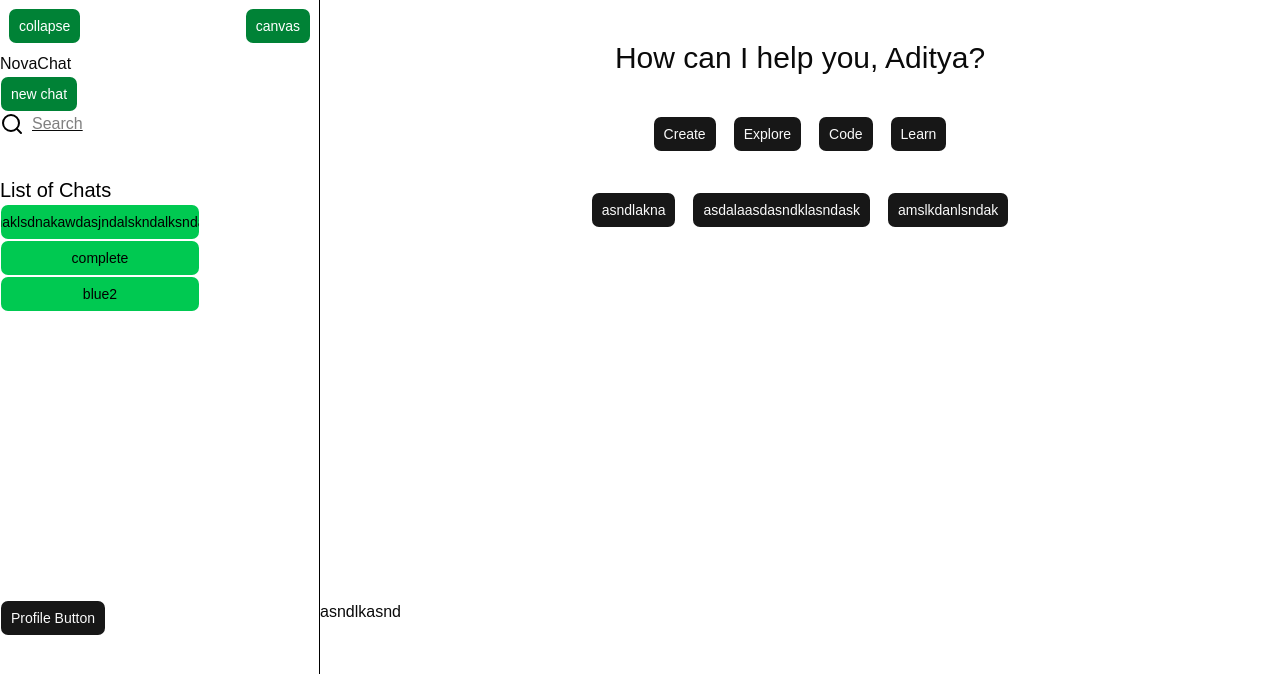
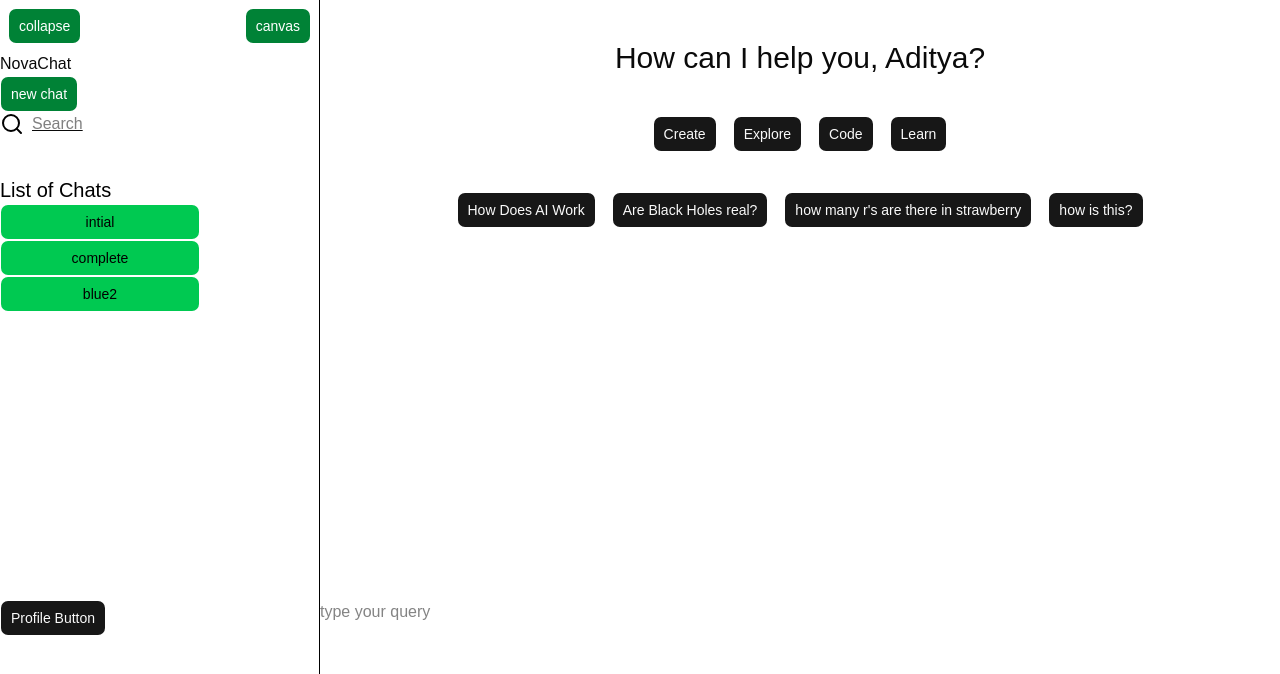
Before and after one commit to nameunknwnn/NovaChat, a React (Vite) app: page / in a window 1280 px wide. Shown: the top 674 px of the page. Built offline with nearby package versions, Linux system fonts and the light colour scheme.

Commit message:
added changed state

```diff
--- a/src/components/header.tsx
+++ b/src/components/header.tsx
@@ -1,14 +1,21 @@
+import { useState } from "react";
 import QueryBox from "./headerComponents/queryBox";
 import WelcomeDashboard from "./headerComponents/welcomeDashboard";
 
-const questions=["asndlakna", "asdalaasdasndklasndask","amslkdanlsndak"]
+const questions={create:["How Does AI Work", "Are Black Holes real?","how many r's are there in strawberry","how is this?"],
+    explore:["How Does AI Work", "Are Black Holes real?","how many r's are there in strawberry","how is this?"],
+    learn:["How Does AI Work", "Are Black Holes real?","how many r's are there in strawberry","how is this?"],
+    code:["How Does AI Work", "Are Black Holes real?","how many r's are there in strawberry","how is this?"]
+}
 
 export default function header(){
+    const [query,setQuery]=useState();
+    const [shown,setShown]=useState(true);
     return(
         <div className="h-screen">
-            <div className="h-3/4"><WelcomeDashboard username="Aditya" questions={questions}/></div>
+            <div className="h-3/4">{shown?<WelcomeDashboard username="Aditya" questions={questions} setQuery={setQuery} setShown={setShown}/>:<div></div>}</div>
             <div className="h-1/4">
-                <QueryBox text="asndlkasnd"/>
+                <QueryBox query={query} setQuery={setQuery} shown={shown} setShown={setShown}/>
             </div>
         </div>
     )
--- a/src/components/headerComponents/queryBox.tsx
+++ b/src/components/headerComponents/queryBox.tsx
@@ -1,16 +1,20 @@
-import { useEffect } from "react"
+import { useEffect, useState } from "react"
 
 
-export default function QueryBox({text}:{text:string}){
+export default function QueryBox({query,setQuery,shown,setShown}:{query:string ,shown:boolean,setShown:React.Dispatch<React.SetStateAction<boolean>> ,setQuery: React.Dispatch<React.SetStateAction<string>>}){
+    // const [s, setText]=useState("")
     useEffect(()=>{
         const timer= setTimeout(()=>{
 
         },1000)
         return ()=>clearTimeout(timer);
-    },[text])
+    },[query])
 
 
     return(<div>
-        <input placeholder="type your query" type="word" value={text} className="w-[400px] max-h-[200px] "/>
+        <input placeholder="type your query" type="word" value={query} className="w-[400px] max-h-[200px] " onChange={(e)=>{
+            setQuery(e.target.value);
+            e.target.value==""?setShown(true):setShown(false)
+        }}/>
          </div>)
 }
--- a/src/components/headerComponents/welcomeDashboard.tsx
+++ b/src/components/headerComponents/welcomeDashboard.tsx
@@ -1,27 +1,46 @@
+import { useState } from "react";
 import { Button } from "../ui/button"
+
+type QuestionsType={
+    create:string[]
+}
 
 type Props={
     username:string;
-    questions:string[];
+    questions:QuestionsType;
+    setQuery:React.Dispatch<React.SetStateAction<string>> ;
+    setShown:React.Dispatch<React.SetStateAction<boolean>> ;
 }
 
 
-export default function WelcomeDashboard({username ,questions}:Props){
+export default function WelcomeDashboard({username ,questions, setQuery, setShown}:Props){
+    const [word,setWord]=useState("create")
     return(
         <div className="pt-10">
             <div className="text-3xl flex justify-center ">
                 How can I help you, {username}?
             </div>
             <div className="flex justify-center gap-4 pt-10">
-                <Button>Create</Button>
-                <Button>Explore</Button>
-                <Button>Code</Button>
-                <Button>Learn</Button>
+                <Button onClick={()=>{
+                    setWord("create")
+                }}>Create</Button>
+                <Button onClick={()=>{
+                    setWord("explore")
+                }}>Explore</Button>
+                <Button onClick={()=>{
+                    setWord("code")
+                }} >Code</Button>
+                <Button onClick={()=>{
+                    setWord("learn")
+                }}>Learn</Button>
             </div>
              <div className="flex justify-center gap-4 pt-10">
-                {questions.map((v)=>{
+                {questions[word].map((v)=>{
                     return(
-                        <Button>{v}</Button>
+                        <Button onClick={()=>{
+                            setQuery(v);
+                            setShown(false);
+                        }}>{v}</Button>
                     )
                 })}
             </div>
--- a/src/components/sidebarComponents/chathistory.tsx
+++ b/src/components/sidebarComponents/chathistory.tsx
@@ -1,6 +1,6 @@
 import { Button } from "../ui/button"
 
-const chats=["naklsdnakawdasjndalskndalksnda ","complete","blue2"]
+const chats=["intial     ","complete","blue2"]
 
 export default function ChatHistory( {text}:{text:string}){
     const filteredChats=chats.filter((chat)=>{
```
